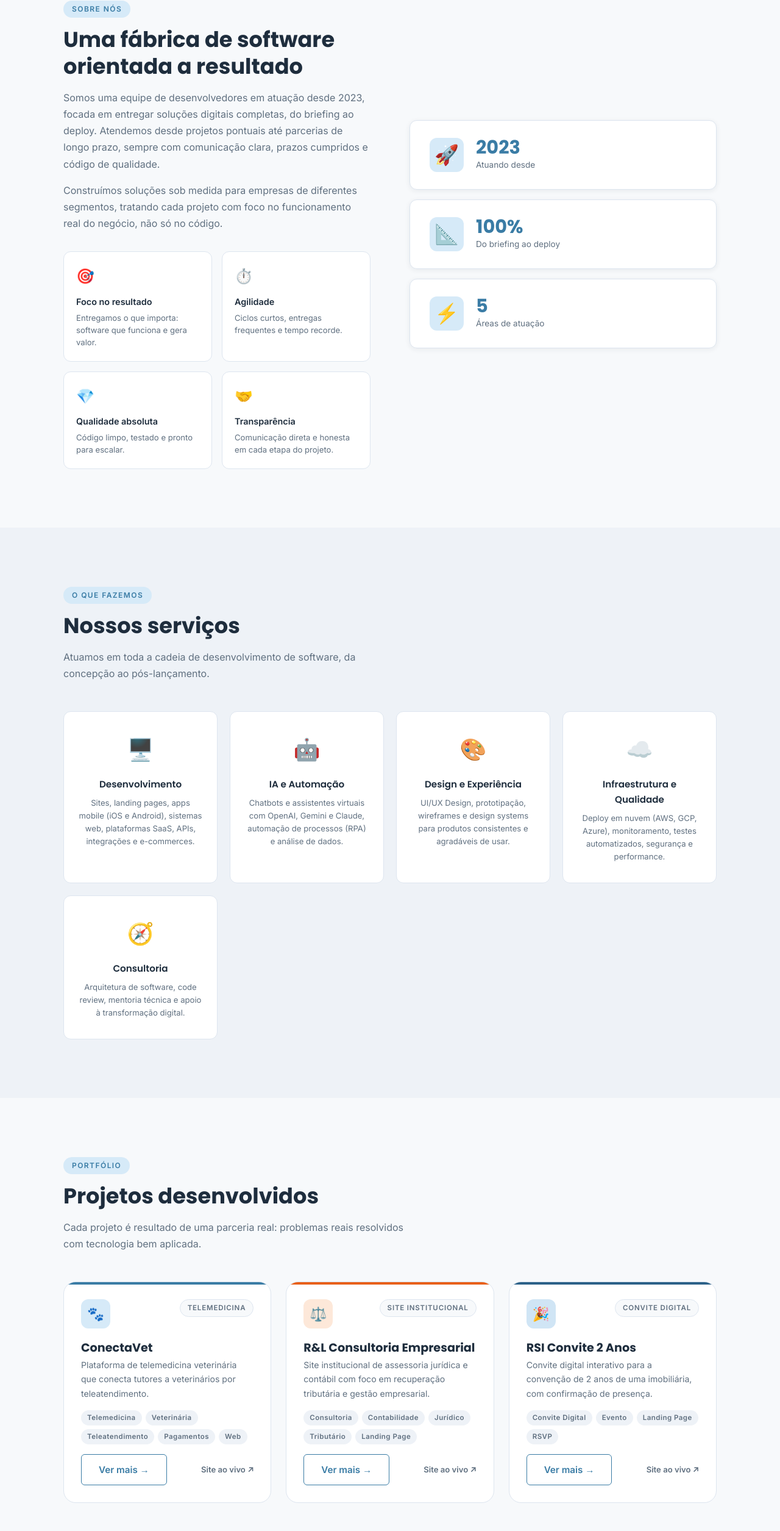
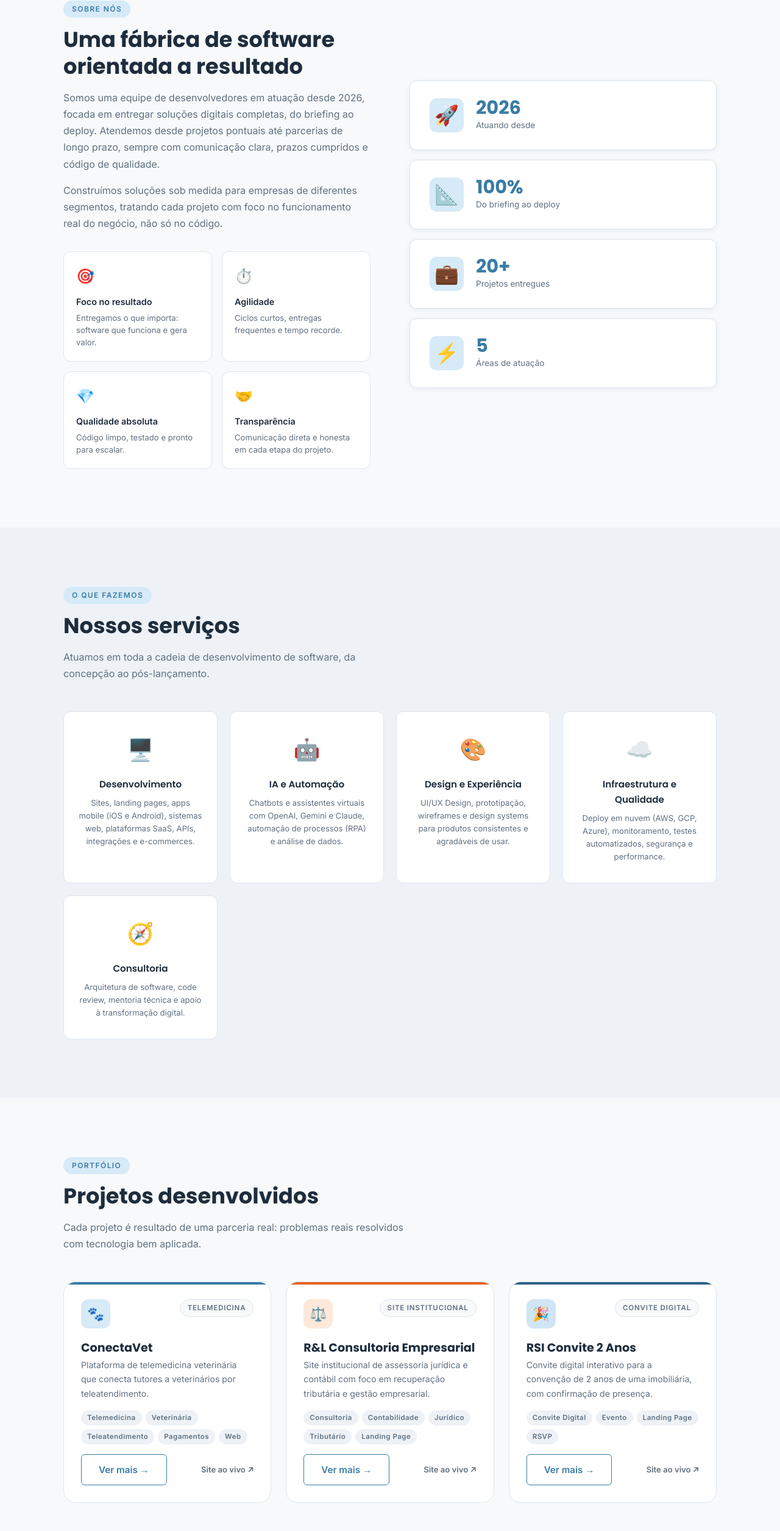
Before and after one commit to ebagabee/rogab_solutions, a React (Vite) app: page / in a window 1280 px wide. Shown: the part 896-3406 px from the top of the page at 61% size. Built offline with nearby package versions, Linux system fonts and the light colour scheme.

Commit message:
chore: update company founding year, add projects stat, and rename view projects button

```diff
--- a/src/pages/Home.jsx
+++ b/src/pages/Home.jsx
@@ -117,7 +117,7 @@ export default function Home() {
               <span className="section-label">Sobre nós</span>
               <h2 className="section-title">Uma fábrica de software orientada a resultado</h2>
               <p className="section-sub">
-                Somos uma equipe de desenvolvedores em atuação desde 2023, focada em entregar soluções
+                Somos uma equipe de desenvolvedores em atuação desde 2026, focada em entregar soluções
                 digitais completas, do briefing ao deploy. Atendemos desde projetos pontuais até parcerias
                 de longo prazo, sempre com comunicação clara, prazos cumpridos e código de qualidade.
               </p>
@@ -139,8 +139,9 @@ export default function Home() {
 
             <div className="sobre-visual">
               {[
-                { icon: '🚀', number: '2023', label: 'Atuando desde' },
+                { icon: '🚀', number: '2026', label: 'Atuando desde' },
                 { icon: '📐', number: '100%', label: 'Do briefing ao deploy' },
+                { icon: '💼', number: '20+', label: 'Projetos entregues' },
                 { icon: '⚡', number: '5', label: 'Áreas de atuação' },
               ].map((s) => (
                 <div key={s.label} className="stat-card animate-on-scroll">
@@ -194,7 +195,7 @@ export default function Home() {
 
           <div style={{ display: 'flex', justifyContent: 'center', marginTop: '48px' }}>
             <Link to="/projetos" className="btn btn-outline" style={{ padding: '14px 36px', fontSize: '1rem' }}>
-              Ver todos os projetos →
+              Ver Outros →
             </Link>
           </div>
         </div>
```
